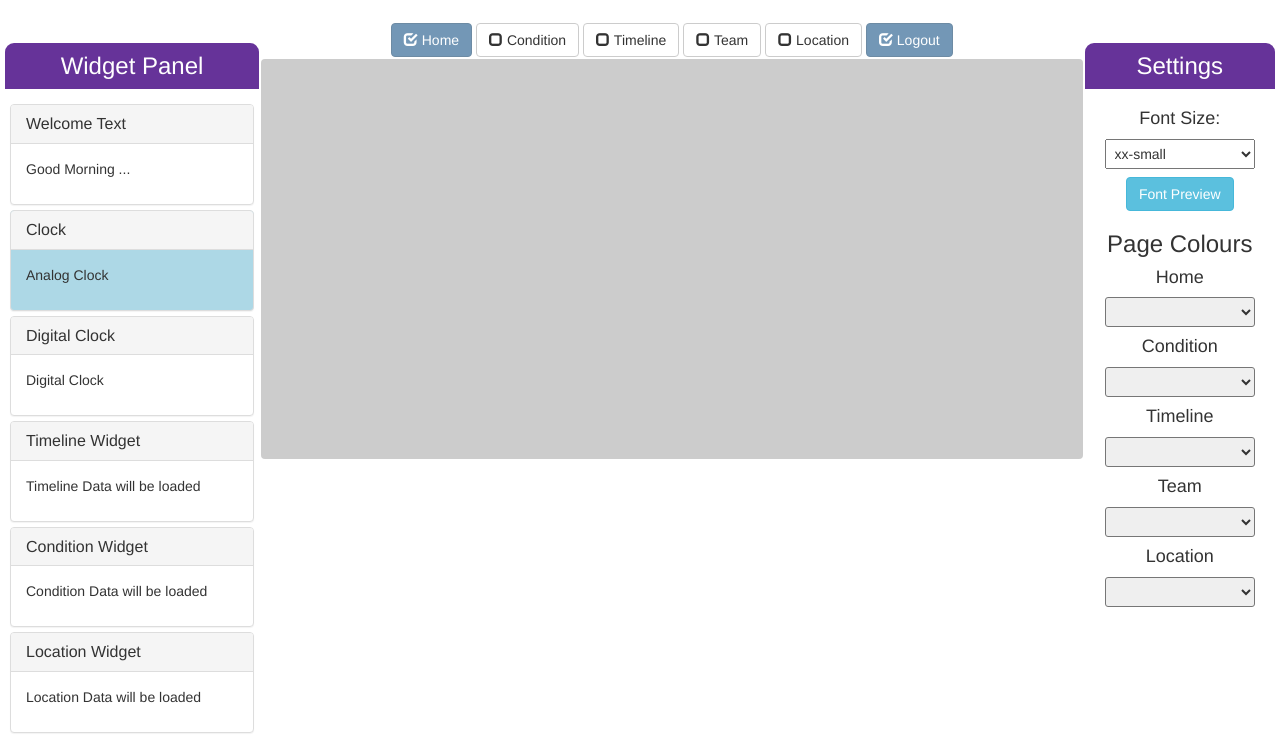
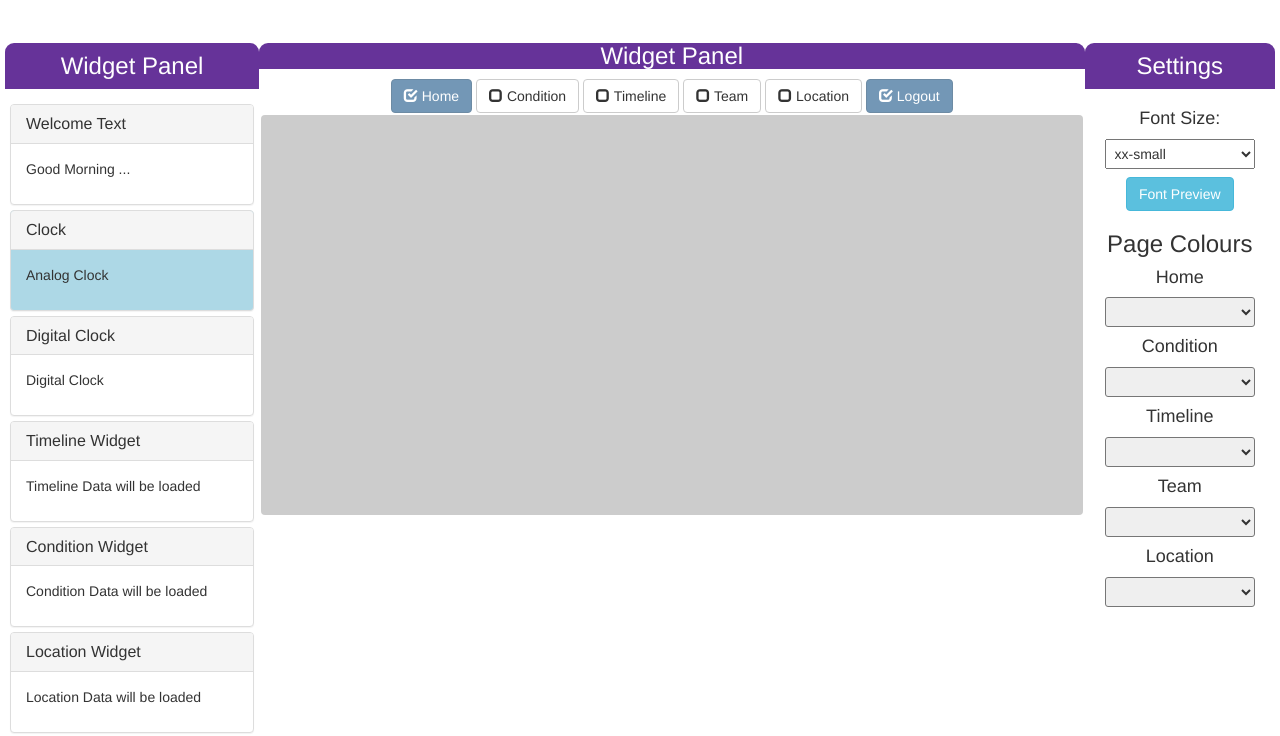
Before and after one commit to sameerul97/Draggable-dashoard, a plain HTML site: page index.html in a window 1280 px wide. Shown: the part 57-793 px from the top of the page. Drawn offline with nearby package versions, Linux system fonts and the light colour scheme; a script that the page names is missing.

Commit message:
Drag and Drop Dashboard

```diff
--- a/index.html
+++ b/index.html
@@ -257,6 +257,8 @@
         </div>
         <!-- Patient -->
         <div class="patientView " style=" width: 65%;float: left;">
+            <h3 style="text-align: center;width: 100%; padding: 0px 1px; background-color: rebeccapurple;color:#fff;border-top-right-radius: 9px;border-top-left-radius: 9px;">Widget
+                Panel</h3>
             <div class="patient_navbar" style="text-align: center;">
                 <span class="button-checkbox">
                     <button type="button" class="btn" data-color="primary" id="homeNavButton">Home</button>
```
